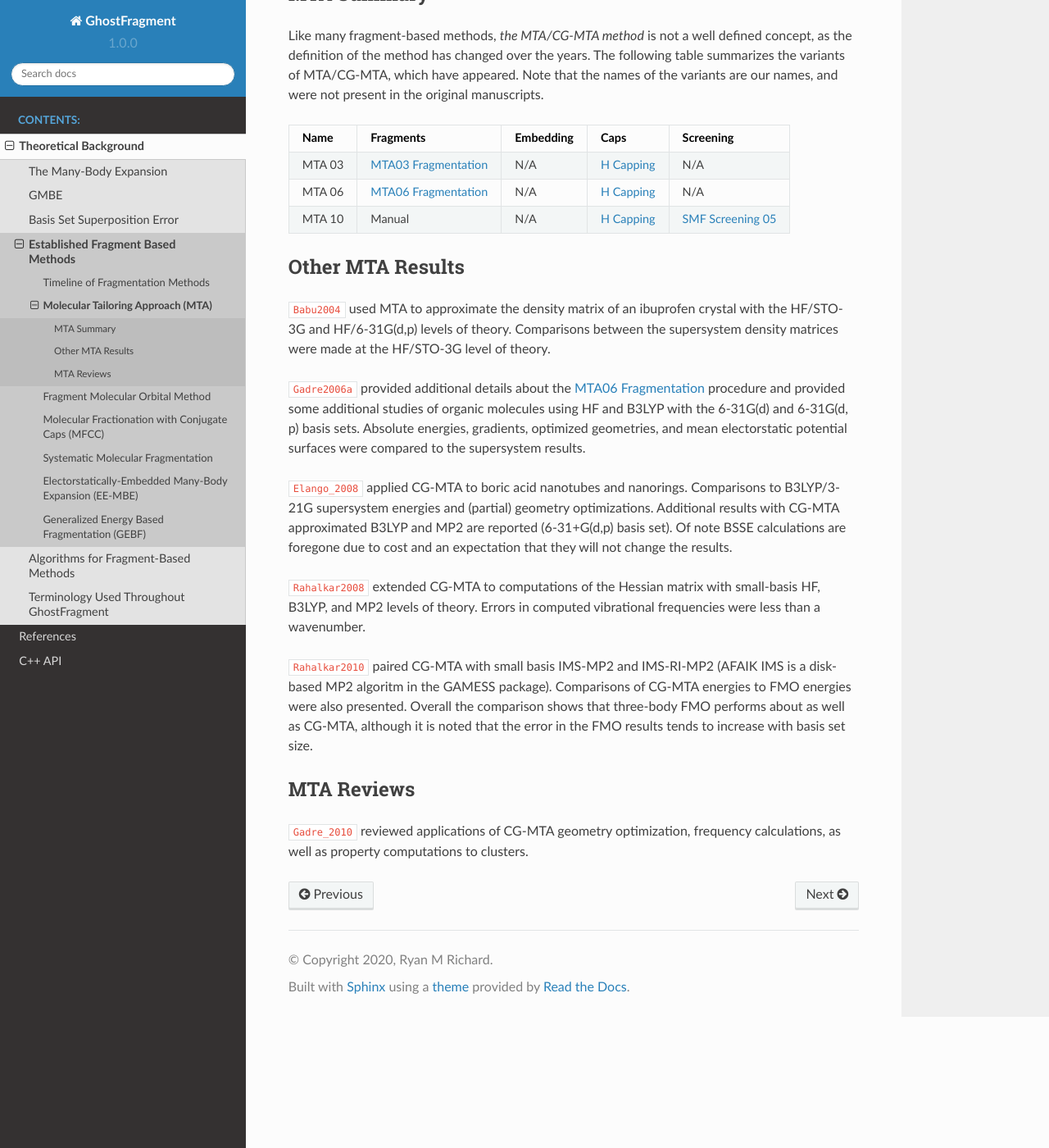
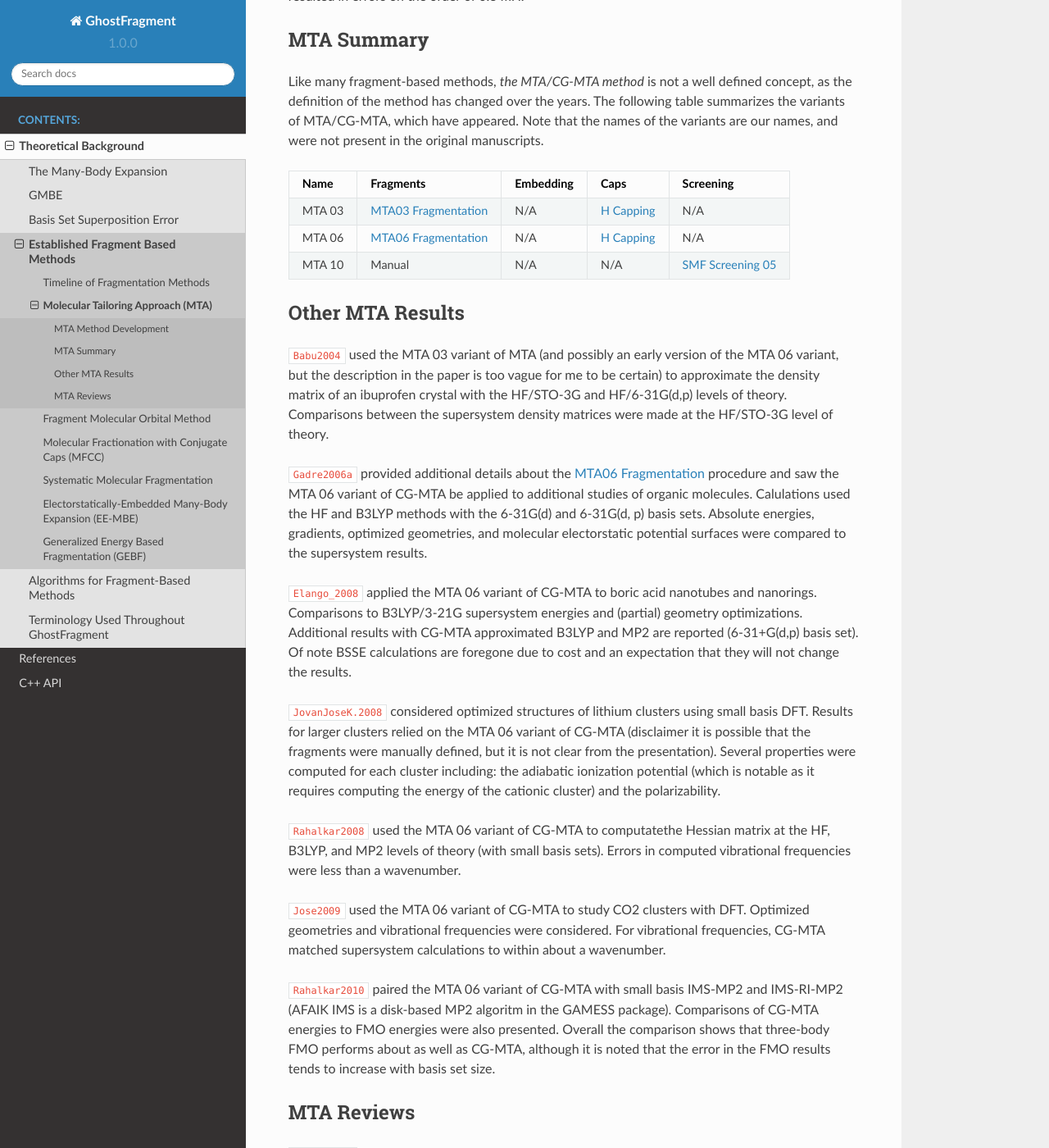
Before and after one commit to rmrresearch/GhostFragment, a Sphinx documentation site: the page built from docs/source/background/established_methods/mta.rst, in a window 1280 px wide and 1400 px high, scrolled down 1443 px. Shown: the whole window at 82% size. Built offline with Sphinx 7.4.7 and the Read the Docs theme 2.0.0, drawn with Linux system fonts in a browser that asks for light colours; cross-references to code outside the pages are shown as plain code; some of the changed text lies outside the part shown.

Commit message:
more notes

```diff
--- a/docs/source/background/established_methods/mta.rst
+++ b/docs/source/background/established_methods/mta.rst
@@ -1,6 +1,10 @@
 ##################################
 Molecular Tailoring Approach (MTA)
 ##################################
+
+**********************
+MTA Method Development
+**********************
 
 In the original MTA approach, :cite:t:`Gadre1994` sought a means of reducing the
 cost of constructing the SCF density matrix. To do this the system of interest
@@ -14,13 +18,13 @@
 and electrostatic potential, as opposed to the usual absolute energy.
 
 In a follow-up study :cite:t:`Babu2003` proposed the
-:ref:`mta03 fragmentation` method. Like in the original MTA
-study:cite:`Gadre1994`, the density matrix of the supersystem is assembled from
-the density matrices of the fragments. Unlike, in the original manuscript an
-algorithm for doing so is provided. Applications focused on three systems:
-5,7,8-trimethyltocol, zeolite, and a peptide using small basis SCF. Results
-primarily focused on comparing the electorstatic potential computed by MTA to
-that of the supersystem.
+:ref:`mta03 fragmentation` method and with it the MTA 03 variant of MTA. Like in
+the original MTA study:cite:`Gadre1994`, the density matrix of the supersystem
+is assembled from the density matrices of the fragments. Unlike, in the original
+manuscript an algorithm for doing so is provided. Applications focused on three
+systems: 5,7,8-trimethyltocol, zeolite, and a peptide using small basis SCF.
+Results primarily focused on comparing the electorstatic potential computed by
+MTA to that of the supersystem.
 
 The next development :cite:`Ganesh2006` in MTA, led to a rebranding as CGMTA (CG
 standing for cardinality guided). In this study the energy, and energy
@@ -28,7 +32,8 @@
 principle. Initial applications focused on replicating the energy of
 medium-sized organic molecules using small-basis HF, MP2, and B3LYP. Also
 considered were geometry optimizations, and vibrational frequencies. This study
-is also one of the earliest applications of :ref:`mta06 fragmentation`.
+is also one of the earliest applications of :ref:`mta06 fragmentation` and with
+it the MTA 06 variant of MTA.
 
 .. |E_SCF_HB| replace:: :math:`E_{SCF/High}`
 .. |E_MTA_MP2_HB| replace:: :math:`E_{MTA-MP2/High}`
@@ -90,41 +95,58 @@
 +--------+-----------+-----------+--------+-----------+
 | MTA 06 | |Frag6|   | N/A       | |Hcap| | N/A       |
 +--------+-----------+-----------+--------+-----------+
-| MTA 10 | Manual    | N/A       | |Hcap| | |Sc10|    |
+| MTA 10 | Manual    | N/A       |  N/A   | |Sc10|    |
 +--------+-----------+-----------+--------+-----------+
+
 
 
 *****************
 Other MTA Results
 *****************
 
-:cite:t:`Babu2004` used MTA to approximate the density matrix of an ibuprofen
-crystal with the HF/STO-3G and HF/6-31G(d,p) levels of theory. Comparisons
-between the supersystem density matrices were made at the HF/STO-3G level of
-theory.
+:cite:t:`Babu2004` used the MTA 03 variant of MTA (and possibly an early version
+of the MTA 06 variant, but the description in the paper is too vague for me to
+be certain) to approximate the density matrix of an ibuprofen crystal with the
+HF/STO-3G and HF/6-31G(d,p) levels of theory. Comparisons between the
+supersystem density matrices were made at the HF/STO-3G level of theory.
 
 :cite:t:`Gadre2006a` provided additional details about the
-:ref:`mta06 fragmentation` procedure and provided some additional studies of
-organic
-molecules using HF and B3LYP with the 6-31G(d) and 6-31G(d, p) basis sets.
-Absolute energies, gradients, optimized geometries, and mean electorstatic
+:ref:`mta06 fragmentation` procedure and saw the MTA 06 variant of CG-MTA be
+applied to additional studies of organic molecules. Calulations used the HF
+and B3LYP methods with the 6-31G(d) and 6-31G(d, p) basis sets.
+Absolute energies, gradients, optimized geometries, and molecular electorstatic
 potential surfaces were compared to the supersystem results.
 
-:cite:t:`Elango_2008` applied CG-MTA to boric acid nanotubes and nanorings.
-Comparisons to B3LYP/3-21G supersystem energies and (partial) geometry
-optimizations. Additional results with CG-MTA approximated B3LYP and MP2 are
-reported (6-31+G(d,p) basis set). Of note BSSE calculations are foregone due to
-cost and an expectation that they will not change the results.
+:cite:t:`Elango_2008` applied the MTA 06 variant of CG-MTA to boric acid
+nanotubes and nanorings. Comparisons to B3LYP/3-21G supersystem energies and
+(partial) geometry optimizations. Additional results with CG-MTA approximated
+B3LYP and MP2 are reported (6-31+G(d,p) basis set). Of note BSSE calculations
+are foregone due to cost and an expectation that they will not change the
+results.
 
-:cite:t:`Rahalkar2008` extended CG-MTA to computations of the Hessian matrix
-with small-basis HF, B3LYP, and MP2 levels of theory. Errors in computed
-vibrational frequencies were less than a wavenumber.
+:cite:t:`JovanJoseK.2008` considered optimized structures of lithium clusters
+using small basis DFT. Results for larger clusters relied on the MTA 06 variant
+of CG-MTA (disclaimer it is possible that the fragments were manually defined,
+but it is not clear from the presentation). Several properties were computed for
+each cluster including: the adiabatic ionization potential (which is notable as
+it requires computing the energy of the cationic cluster) and the
+polarizability.
 
-:cite:t:`Rahalkar2010` paired CG-MTA with small basis IMS-MP2 and IMS-RI-MP2
-(AFAIK IMS is a disk-based MP2 algoritm in the GAMESS package). Comparisons of
-CG-MTA energies to FMO energies were also presented. Overall the comparison
-shows that three-body FMO performs about as well as CG-MTA, although it is noted
-that the error in the FMO results tends to increase with basis set size.
+:cite:t:`Rahalkar2008` used the MTA 06 variant of CG-MTA to computatethe Hessian
+matrix at the HF, B3LYP, and MP2 levels of theory (with small basis sets).
+Errors in computed vibrational frequencies were less than a wavenumber.
+
+:cite:t:`Jose2009` used the MTA 06 variant of CG-MTA to study CO2 clusters with
+DFT. Optimized geometries and vibrational frequencies were considered. For
+vibrational frequencies, CG-MTA matched supersystem calculations to within about
+a wavenumber.
+
+:cite:t:`Rahalkar2010` paired the MTA 06 variant of CG-MTA with small basis
+IMS-MP2 and IMS-RI-MP2 (AFAIK IMS is a disk-based MP2 algoritm in the GAMESS
+package). Comparisons of CG-MTA energies to FMO energies were also presented.
+Overall the comparison shows that three-body FMO performs about as well as
+CG-MTA, although it is noted that the error in the FMO results tends to increase
+with basis set size.
 
 ***********
 MTA Reviews
--- a/docs/source/refs.bib
+++ b/docs/source/refs.bib
@@ -90,6 +90,26 @@
   number       = {33},
   pages        = {7699--7704},
   volume       = {112}
+}
+
+@Article{JovanJoseK.2008,
+  author       = {Jovan Jose K. V. and Shridhar R. Gadre},
+  journal      = {The Journal of Chemical Physics},
+  title        = {Electrostatic guidelines and molecular tailoring for density functional investigation of structures and energetics of (Li)n clusters},
+  year         = {2008},
+  number       = {16},
+  pages        = {164314},
+  volume       = {129}
+}
+
+@Article{Jose2009,
+  author       = {K. V. Jovan Jose and Shridhar R. Gadre},
+  journal      = {International Journal of Quantum Chemistry},
+  title        = {Ab initio study on ({CO}2 ) n clusters via electrostatics- and molecular tailoring-based algorithm},
+  year         = {2009},
+  number       = {10},
+  pages        = {2238--2247},
+  volume       = {109}
 }
 
 @Article{Rahalkar2010,
```
